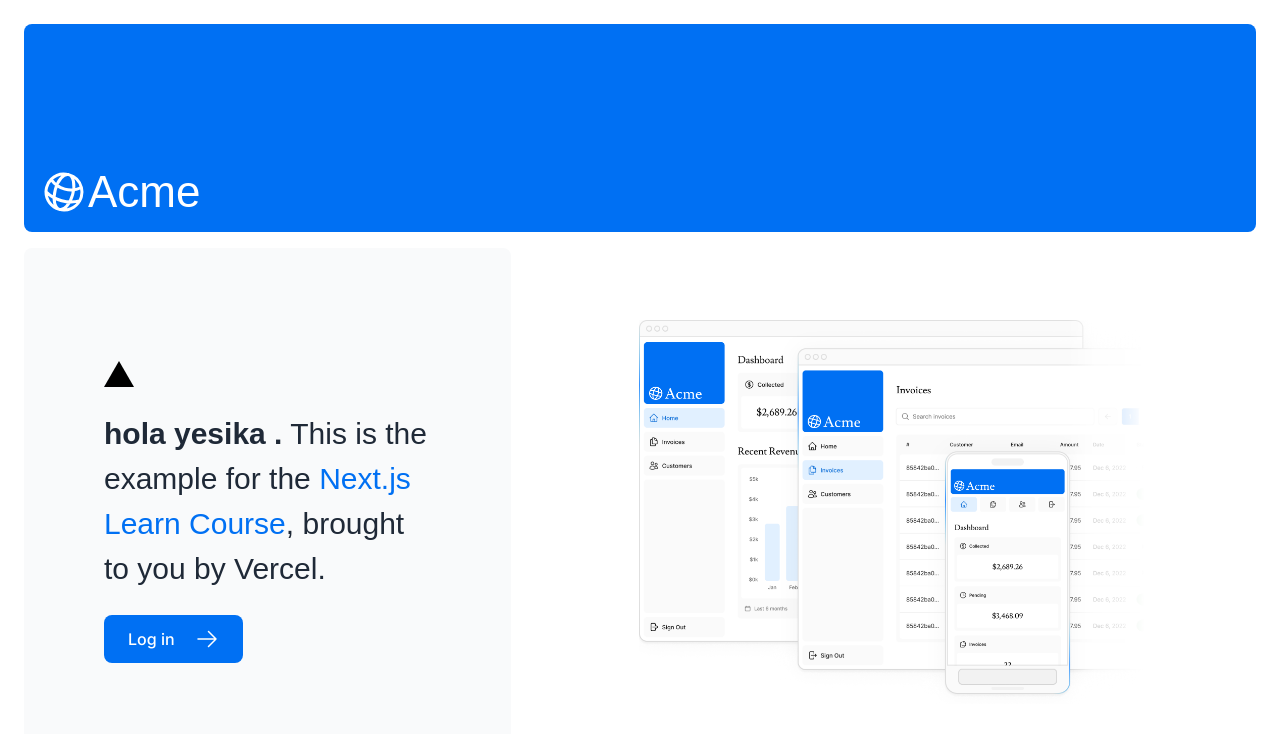
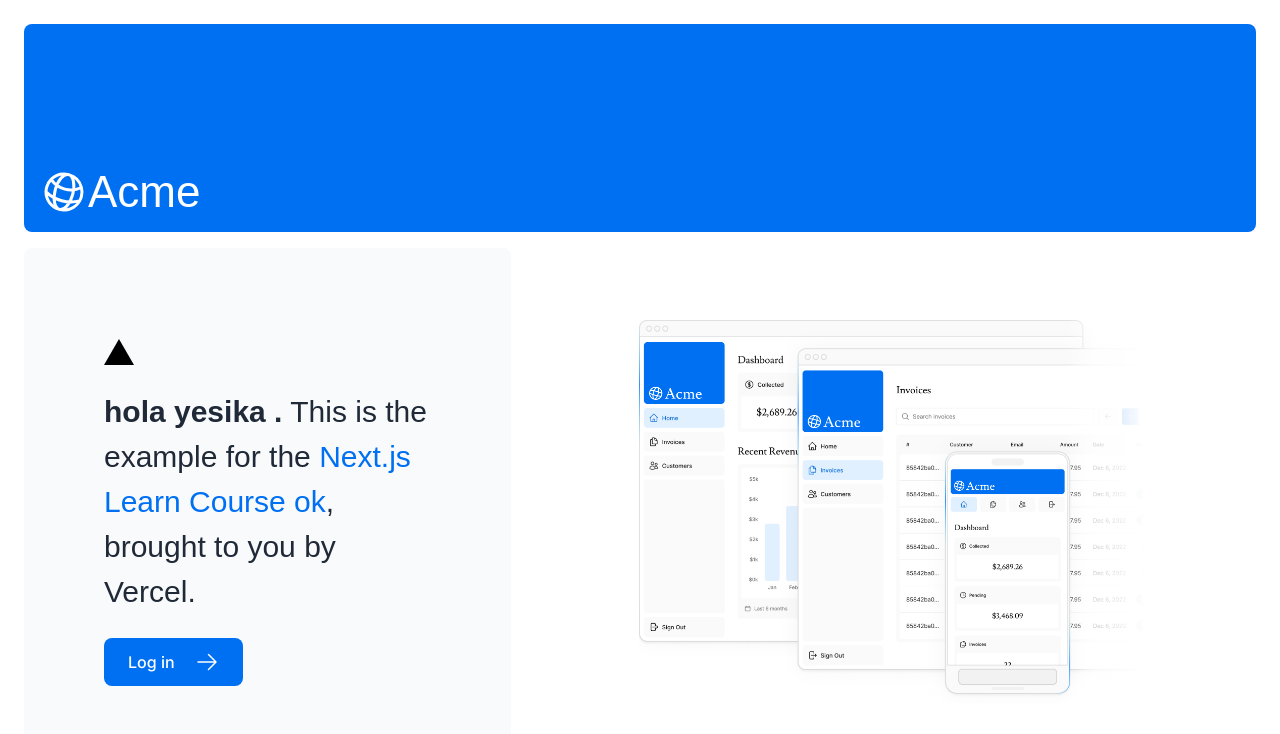
Before and after one commit to anfetirano/NextJS-Andres, a Next.js app: page / in a window 1280 px wide. Shown: the top 734 px of the page. Built offline with nearby package versions, Linux system fonts and the light colour scheme; a web font is replaced by a local one.

Commit message:
Update page.tsx

```diff
--- a/app/page.tsx
+++ b/app/page.tsx
@@ -18,7 +18,7 @@ export default function Page() {
           >
             <strong>hola yesika .</strong> This is the example for the{" "}
             <a href="https://nextjs.org/learn/" className="text-blue-500">
-              Next.js Learn Course
+              Next.js Learn Course ok
             </a>
             , brought to you by Vercel.
           </p>
```
